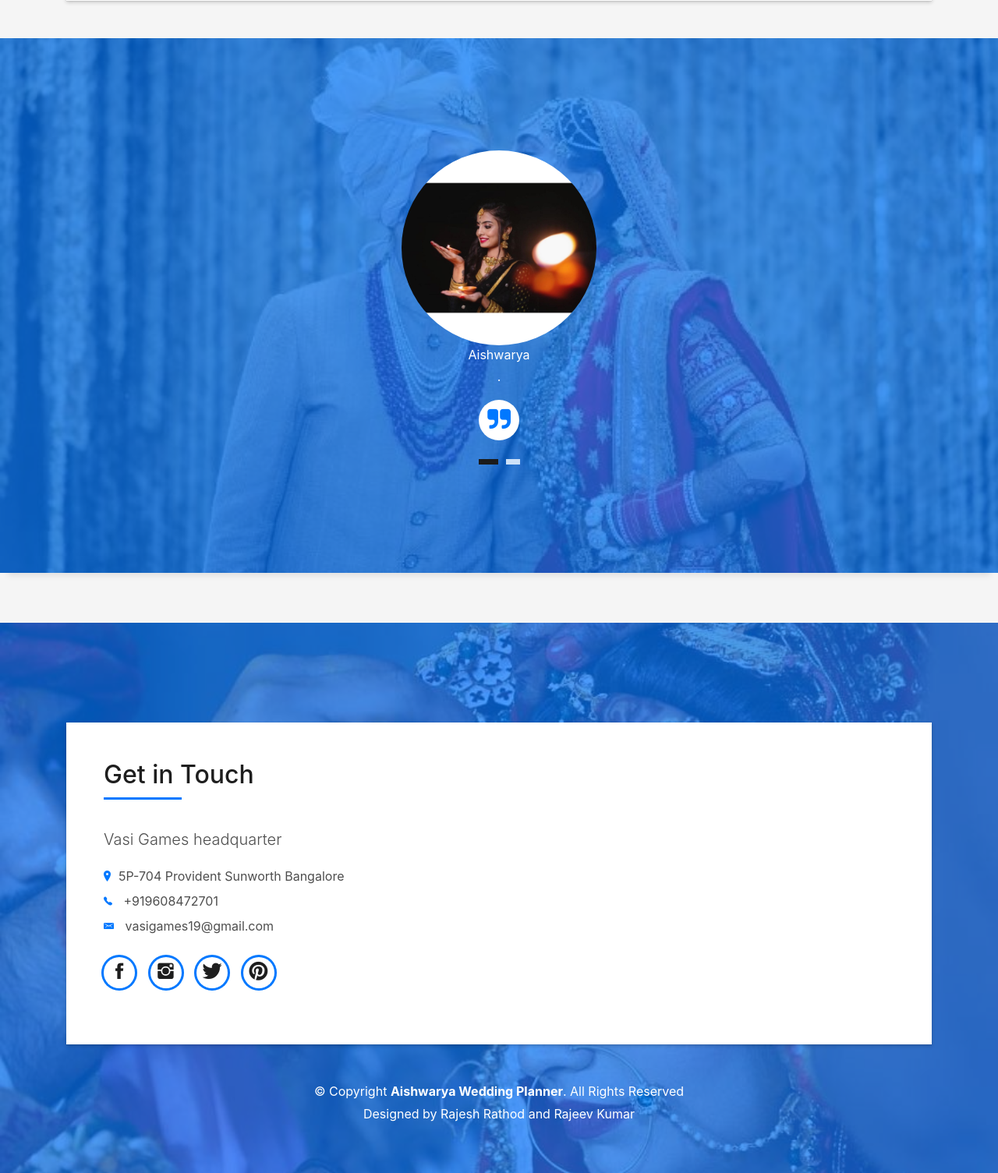
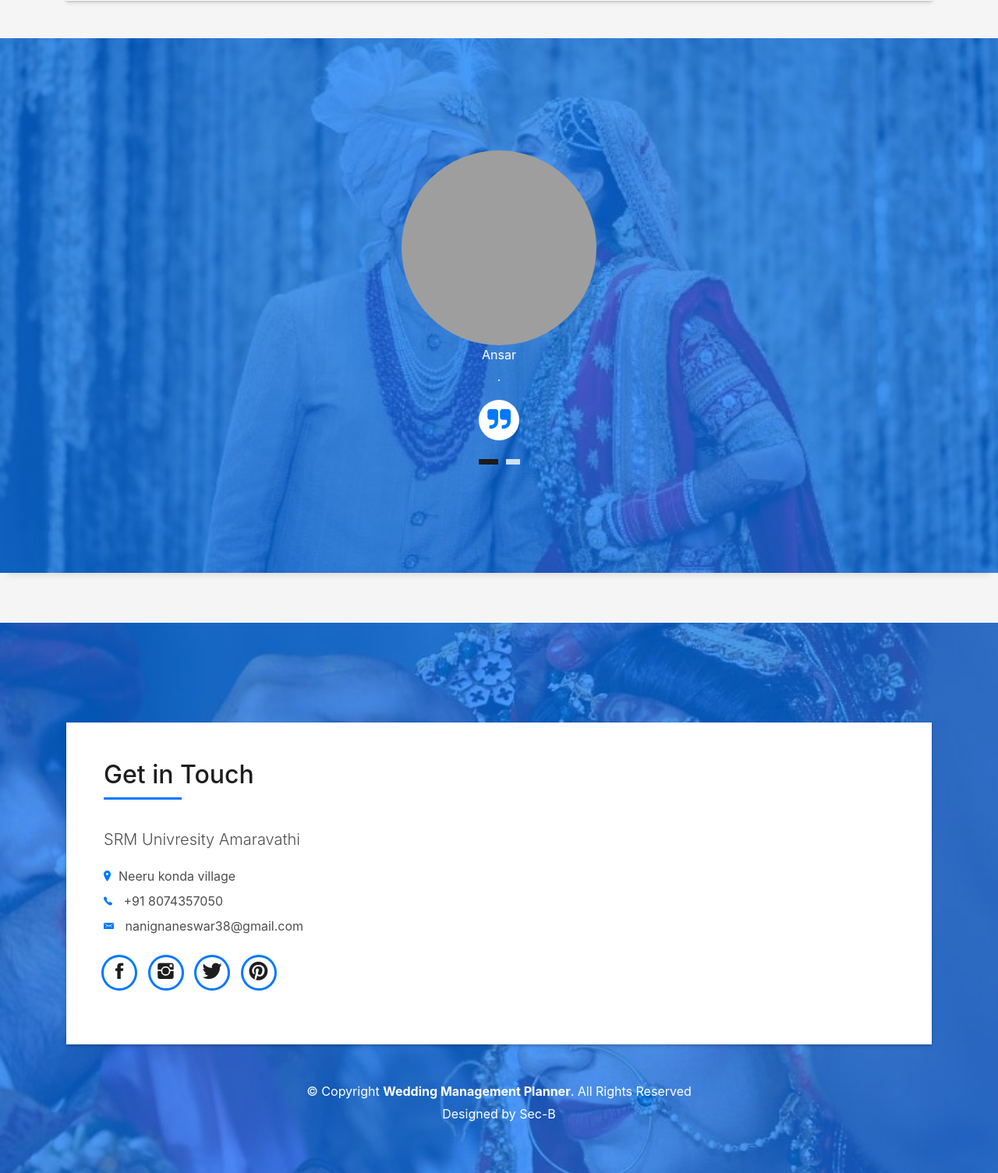
Before and after one commit to Ansarshaik02/wedding-management, a PHP site: page / in a window 1280 px wide. Shown: the part 3319-4824 px from the top of the page at 78% size. Run offline with PHP 8.4, Linux system fonts and the light colour scheme; some web fonts are replaced; grey boxes are pictures that could not be loaded.

Commit message:
Update index.php

```diff
--- a/index.php
+++ b/index.php
@@ -30,7 +30,7 @@
   <!--/ Nav Star /-->
   <nav class="navbar navbar-b navbar-trans navbar-expand-md fixed-top" id="mainNav">
     <div class="container">
-      <a class="navbar-brand js-scroll" href="#page-top">Aishwarya Wedding Planner</a>
+      <a class="navbar-brand js-scroll" href="#page-top">Wedding Management Planner</a>
       <button class="navbar-toggler collapsed" type="button" data-toggle="collapse" data-target="#navbarDefault"
         aria-controls="navbarDefault" aria-expanded="false" aria-label="Toggle navigation">
         <span></span>
@@ -71,7 +71,7 @@
       <div class="table-cell">
         <div class="container">
           <!--<p class="display-6 color-d">Hello, world!</p>-->
-          <h1 class="intro-title mb-4">Aishwarya Wedding Planner</h1>
+          <h1 class="intro-title mb-4">Wedding Management Planner</h1>
           <p class="intro-subtitle"><span class="text-slider-items">Find your best Match,Make Your Wedding Memorable,Hire Us. Rest on Us</span><strong class="text-slider"></strong></p>
           <!-- <p class="pt-3"><a class="btn btn-primary btn js-scroll px-4" href="#about" role="button">Learn More</a></p> -->
         </div>
@@ -433,8 +433,8 @@
           <div id="testimonial-mf" class="owl-carousel owl-theme">
             <div class="testimonial-box">
               <div class="author-test">
-                <img src="img/rajesh.jpeg" alt="" class="rounded-circle b-shadow-a" style="height: 250px; width: 250px;>
-                <span class="author">Aishwarya </span>
+                <img src="img/" alt="" class="rounded-circle b-shadow-a" style="height: 250px; width: 250px;>
+                <span class="author"> Ansar </span>
               </div>
               <div class="content-test">
                 <p class="description lead">
@@ -445,8 +445,8 @@
             </div>
             <div class="testimonial-box">
               <div class="author-test">
-                <img src="img/rajeev.jpeg" alt="" class="rounded-circle b-shadow-a" style="height: 250px; width: 250px;">
-                <span class="author">Rajeev Kumar</span>
+                <img src="img/" alt="" class="rounded-circle b-shadow-a" style="height: 250px; width: 250px;">
+                <span class="author">Faizal</span>
               </div>
               <div class="content-test">
                 <p class="description lead">
@@ -481,13 +481,11 @@
                     </h5>
                   </div>
                   <div class="more-info">
-                    <p class="lead">
-                      Vasi Games headquarter
-                     </p>
+                    <p class="lead">SRM Univresity Amaravathi</p>
                     <ul class="list-ico">
-                      <li><span class="ion-ios-location"></span>5P-704 Provident Sunworth Bangalore</li>
-                      <li><span class="ion-ios-telephone"></span> +919608472701</li>
-                      <li><span class="ion-email"></span> vasigames19@gmail.com</li>
+                      <li><span class="ion-ios-location"></span>Neeru konda village</li>
+                      <li><span class="ion-ios-telephone"></span> +91 8074357050</li>
+                      <li><span class="ion-email"></span> nanignaneswar38@gmail.com</li>
                     </ul>
                   </div>
                   <div class="socials">
@@ -510,7 +508,7 @@
         <div class="row">
           <div class="col-sm-12">
             <div class="copyright-box">
-              <p class="copyright">&copy; Copyright <strong>Aishwarya Wedding Planner</strong>. All Rights Reserved</p>
+              <p class="copyright">&copy; Copyright <strong>Wedding Management Planner</strong>. All Rights Reserved</p>
               <div class="credits">
                 <!--
                   All the links in the footer should remain intact.
@@ -518,7 +516,7 @@
                   Licensing information: https://bootstrapmade.com/license/
                   Purchase the pro version with working PHP/AJAX contact form: https://bootstrapmade.com/buy/?theme=DevFolio
                 -->
-                Designed by <a href="#">Rajesh Rathod and Rajeev Kumar</a>
+                Designed by <a href="#">Sec-B </a>
               </div>
             </div>
           </div>
```
